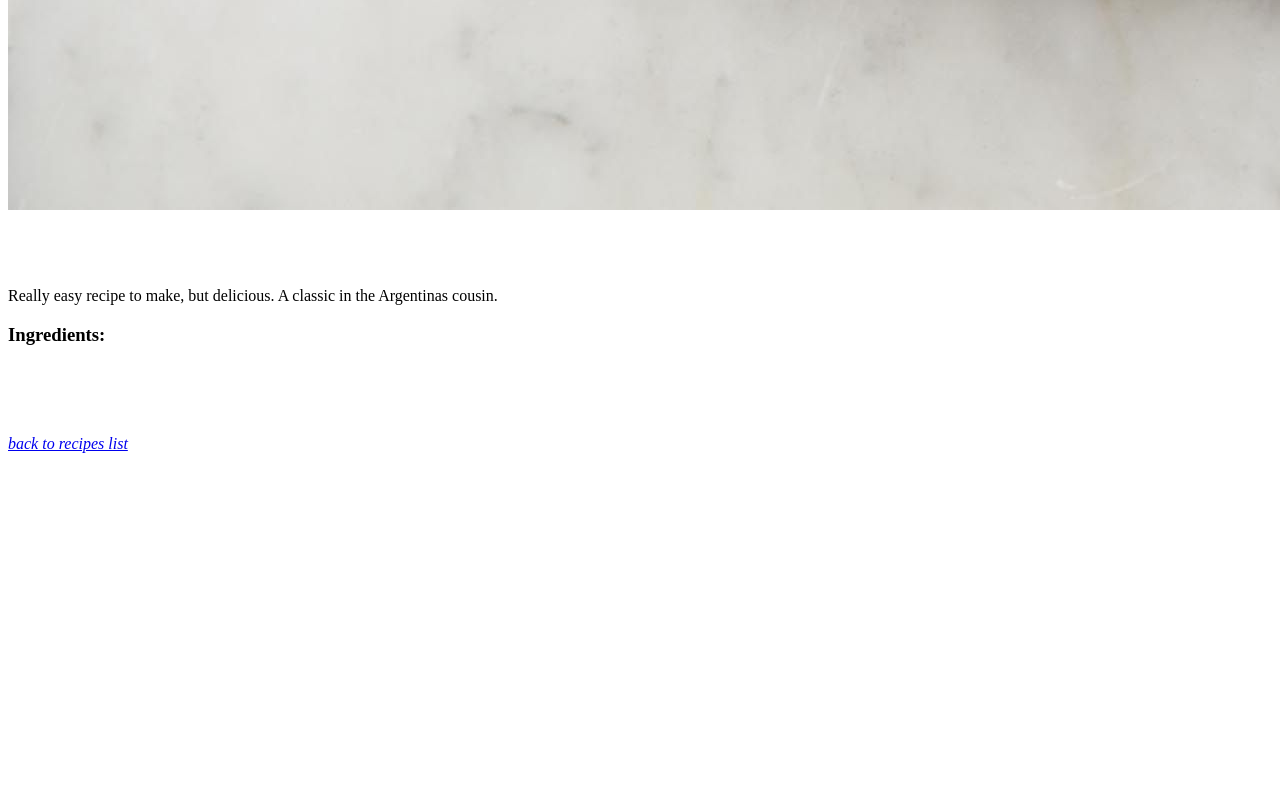
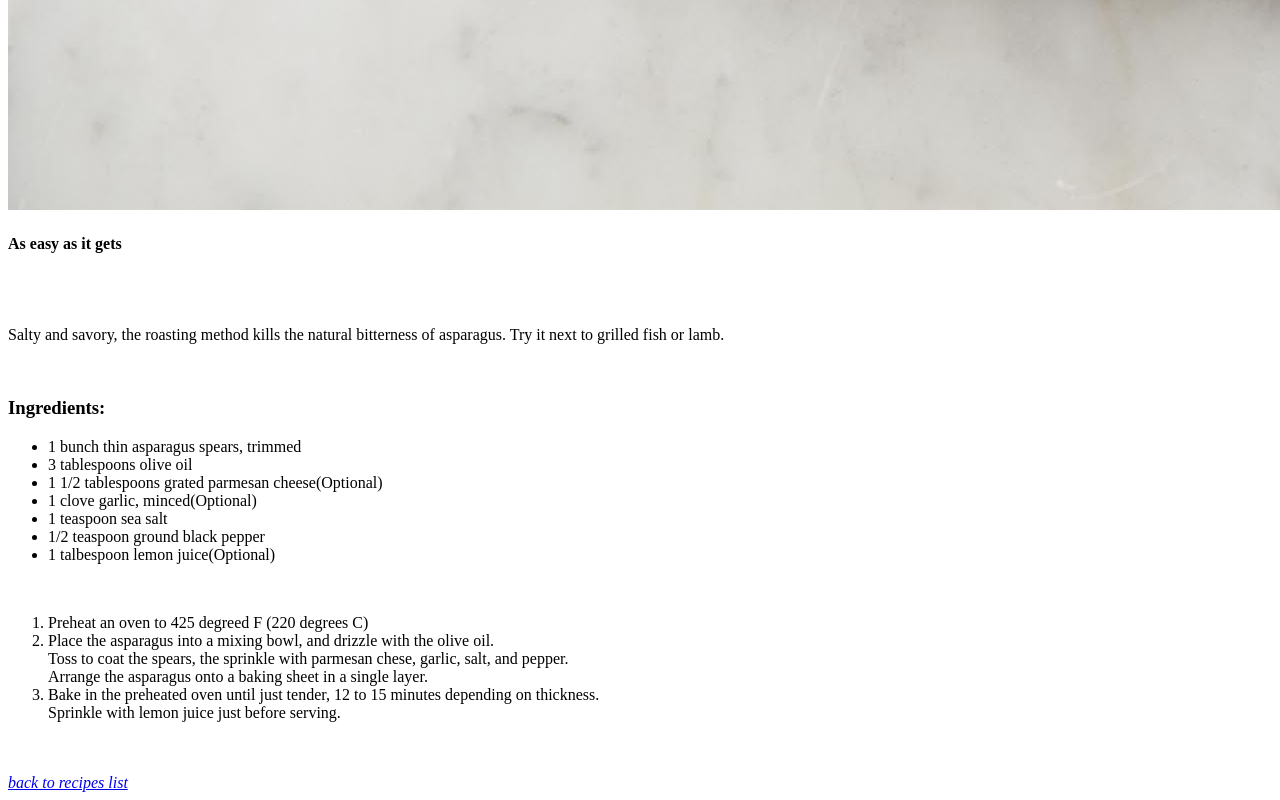
Before and after one commit to edusosa24/odin-recipes, a plain HTML site: page recipes/oven-roasted-asparagus.html in a window 1280 px wide. Shown: the part 1573-2373 px from the top of the page. Before the commit the page ends 2034 px from the top, so only its background shows below. Drawn offline with Linux system fonts and the light colour scheme.

Commit message:
fixed misspelled words. added roasted asparagus recipe.

```diff
--- a/recipes/oven-roasted-asparagus.html
+++ b/recipes/oven-roasted-asparagus.html
@@ -11,18 +11,29 @@
     <br>
     <br>
     <img src="img/roasted-asparagus.jpg" alt="Roasted asparagus"/>
-    <h4></h4>
+    <h4>As easy as it gets</h4>
     <br>
     <br>
-    <p>Really easy recipe to make, but delicious. A classic in the Argentinas cousin.</p>
-
+    <p>Salty and savory, the roasting method kills the natural bitterness of asparagus. Try it next to grilled fish or lamb.</p>
+    <br>
     <h3>Ingredients:</h3>
     <ul>
-
+        <li>1 bunch thin asparagus spears, trimmed</li>
+        <li>3 tablespoons olive oil</li>
+        <li>1 1/2 tablespoons grated parmesan cheese(Optional)</li>
+        <li>1 clove garlic, minced(Optional)</li>
+        <li>1 teaspoon sea salt</li>
+        <li>1/2 teaspoon ground black pepper</li>
+        <li>1 talbespoon lemon juice(Optional)</li>
     </ul>
     <br>
     <ol>
-
+        <li>Preheat an oven to 425 degreed F (220 degrees C)</li>
+        <li>Place the asparagus into a mixing bowl, and drizzle with the olive oil.
+            <br>Toss to coat the spears, the sprinkle with parmesan chese, garlic, salt, and pepper.
+            <br>Arrange the asparagus onto a baking sheet in a single layer.</li>
+        <li>Bake in the preheated oven until just tender, 12 to 15 minutes depending on thickness.
+            <br>Sprinkle with lemon juice just before serving.</li>
     </ol>
 
     <br>
```
Also changed, not shown: recipes/pizza.html (+4 -4 lines), recipes/scrambled-eggs.html (+3 -3 lines).
